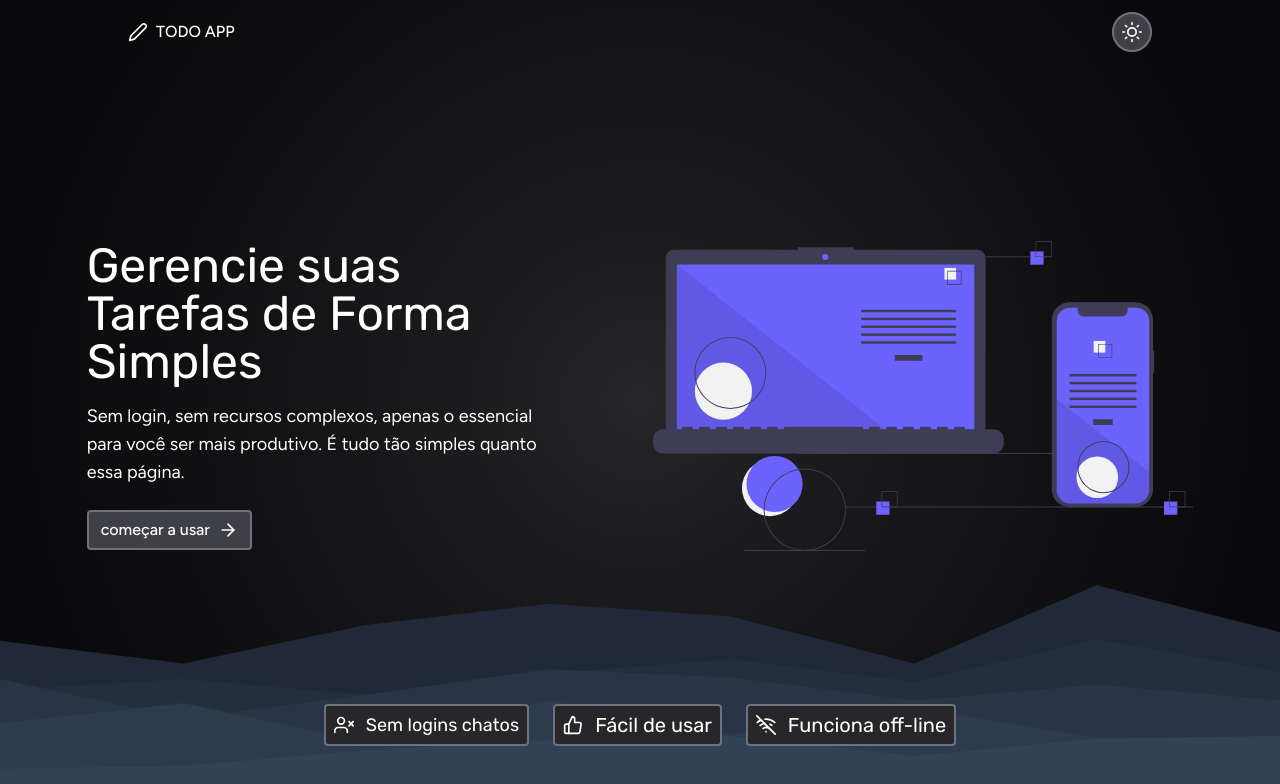
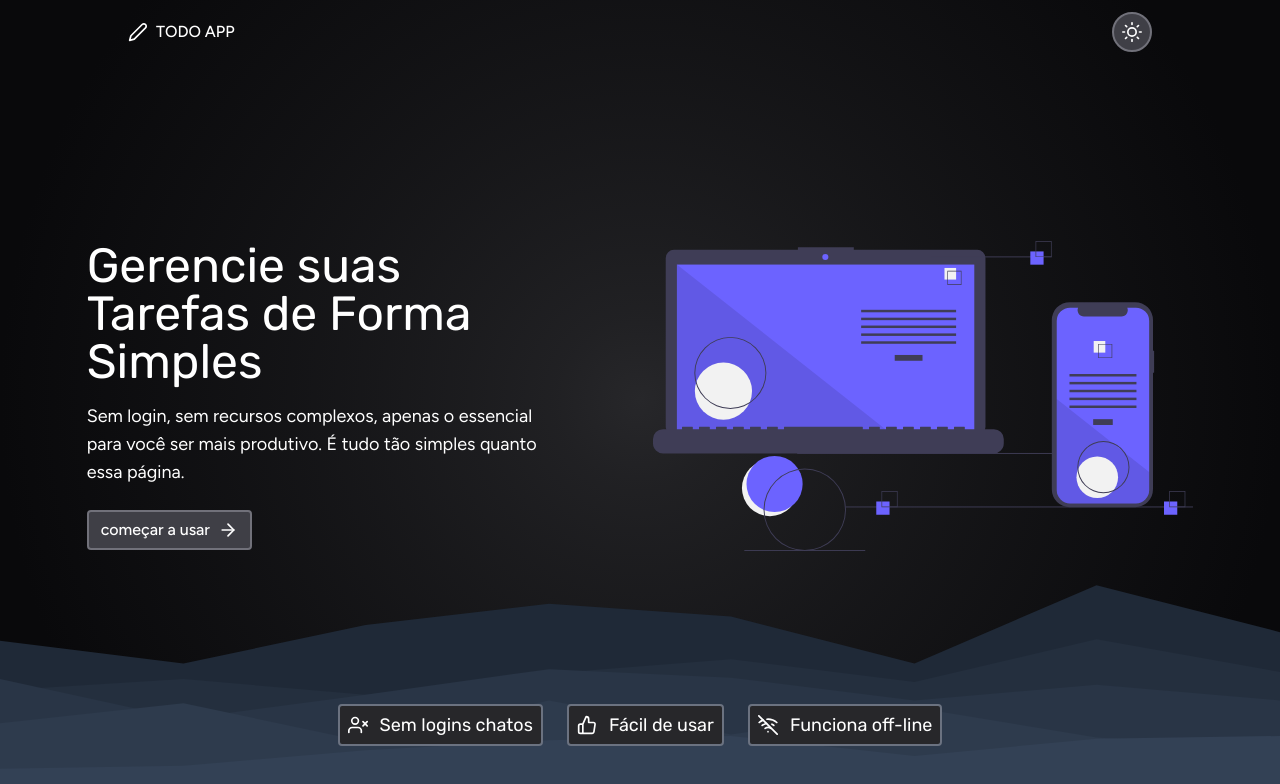
Before and after one commit to StomperHK/todo-app, a React (Vite) app: page / in a window 1280 px wide. Shown: the top 784 px of the page. Built offline with nearby package versions, Linux system fonts and the light colour scheme.

Commit message:
fix: animations not working.

```diff
--- a/src/landing-page/index.jsx
+++ b/src/landing-page/index.jsx
@@ -5,21 +5,34 @@ import { Header } from "../components/Header"
 import { Button } from "../components/Button"
 import { UserX, ThumbsUp, WifiOff, ArrowRight} from "react-feather"
 
+import { useLocation } from "react-router-dom";
+import styles from "./css/index.module.css"
 import progressiveSVG from "../assets/progressive.svg"
-import styles from "./css/index.module.css"
 
 export function LandingPage() {
   const {wavesbackground, featuresList} = styles
+  const location = useLocation()
 
-  useEffect(showLandingPage, [])
+  useEffect(showLandingPage, [location])
+
+  function toggleTransitionClasses(element, operation) {
+    const classes = element.dataset.jsAnimations.split(" ")
+
+    switch (operation) {
+      case "add":
+        classes.forEach(className => element.classList.add(className))
+        break
+      case "remove":
+        classes.forEach(className => element.classList.remove(className))
+        break
+    }
+  }
 
   function showLandingPage() {
-    let transitionClasses = ".opacity-5, .-translate-x-20 .translate-x-20, .-translate-y-20"
-    const hiddenSections = Array.from(document.querySelectorAll(transitionClasses))
+    const hiddenSections = Array.from(document.querySelectorAll(".transition-transform-opacity"))
 
-    transitionClasses = transitionClasses.replace(/[,.]/g, "").split(" ")
-    hiddenSections.forEach((section) => transitionClasses.forEach(className => section.classList.remove(className)))
-
+    hiddenSections.forEach((section) => toggleTransitionClasses(section, "add"))
+    setTimeout(() => hiddenSections.forEach((section) => toggleTransitionClasses(section, "remove")))
   }
 
   return (
@@ -28,7 +41,7 @@ export function LandingPage() {
       <main className={`${wavesbackground} full-height-minus-header bg-waves overflow-x-hidden`}>
         <div className="max-w-7xl m-auto">
           <figure className="flex justify-evenly gap-10 items-center min-h-[80vh] px-10 pt-16 pb-10 max-1000:flex-col max-1000:min-h-0">
-            <figcaption className="w-[40%] opacity-5 -translate-x-20 transition-transform-opacity delay-300 duration-500 max-1000:w-[100%] max-1000:max-w-[600px]">
+            <figcaption data-js-animations="opacity-5 -translate-x-20" className="w-[40%] opacity-5 -translate-x-20 transition-transform-opacity delay-300 duration-500 max-1000:w-[100%] max-1000:max-w-[600px]">
               <h1 className="mb-4 max-520:text-4xl">Gerencie suas Tarefas de Forma Simples</h1>
               <p className="mb-6 text-lg">
                 Sem login, sem recursos complexos, apenas o essencial para você ser mais produtivo. É tudo tão simples quanto essa página.
@@ -38,21 +51,21 @@ export function LandingPage() {
               </div>
             </figcaption>
 
-            <img src={progressiveSVG} className="remove-invert-filter w-[45%] opacity-5 translate-x-20 transition-transform-opacity delay-300 duration-500 max-1000:w-[100%] max-1000:max-w-[600px]" />
+            <img src={progressiveSVG} data-js-animations="opacity-5 translate-x-20" className="remove-invert-filter w-[45%] opacity-5 translate-x-20 transition-transform-opacity delay-300 duration-500 max-1000:w-[100%] max-1000:max-w-[600px]" />
           </figure>
 
-          <ul className={`${featuresList} flex justify-center gap-6 items-center px-6 opacity-5 -translate-y-20 transition-transform-opacity delay-500 duration-500 max-700:flex-col max-700:pb-12`}>
+          <ul data-js-animations="opacity-5 -translate-y-20" className={`${featuresList} flex justify-center gap-6 items-center px-6 opacity-5 -translate-y-20 transition-transform-opacity delay-500 duration-500 max-700:flex-col max-700:pb-12`}>
             <li>
               <UserX size={20} />
               <h2 className="text-lg">Sem logins chatos</h2>
             </li>
             <li>
               <ThumbsUp size={20} />
-              <h2 className="text-xl">Fácil de usar</h2>
+              <h2 className="text-lg">Fácil de usar</h2>
             </li>
             <li>
               <WifiOff size={20} />
-              <h2 className="text-xl">Funciona off-line</h2>
+              <h2 className="text-lg">Funciona off-line</h2>
             </li>
           </ul>
         </div>
--- a/src/todo-app/index.jsx
+++ b/src/todo-app/index.jsx
@@ -1,4 +1,4 @@
-import { useState, useReducer, useEffect, useRef, useContext } from "react";
+import { useState, useReducer, useEffect, useRef } from "react";
 
 import { Header } from "../components/Header";
 import { Toaster } from "../components/Toaster";
@@ -7,6 +7,7 @@ import { Sidebar } from "./Sidebar";
 import { TodoForm } from "./TodoForm";
 import { TodoItem } from "./TodoItem";
 
+import { useLocation } from "react-router-dom";
 import styles from "./css/Todo.module.css";
 import { todosReducer } from "../lib/todosReducer";
 import { ModalContext } from "../lib/modalContext";
@@ -17,6 +18,7 @@ export function TodoApp() {
   const [toasterState, setToasterState] = useState({isVisible: false, status: "", title: ""})
   const [modalState, setModalState] = useState({isVisible: false, title:"", description: "", action: null })
   const [todos, dispatch] = useReducer(todosReducer, [])
+  const location = useLocation()
 
   let todosStorageMethodsRef = useRef(null)
 
@@ -24,7 +26,7 @@ export function TodoApp() {
 
 
   useEffect(manageTodosStorage, [todos])
-  useEffect(showPage, [])
+  useEffect(showPage, [location])
 
 
   function manageTodosStorage() {
@@ -44,7 +46,7 @@ export function TodoApp() {
     if (todosStorageMethodsRef.current.status === "local-storage-not-supported") {
       todosStorageMethodsRef.current = null
 
-      showToaster("error", "Serviço para armazenar tarefas indisponível")
+      showToaster("error", "Serviço para armazenar tarefas indisponível.")
       return
     }
 
@@ -118,7 +120,7 @@ export function TodoApp() {
   function showPage() {
     const hiddenSection = document.querySelector(".transition-transform-opacity")
 
-    hiddenSection.classList.remove("opacity-5", "-translate-y-20")
+    setTimeout(() => hiddenSection.classList.remove("opacity-5", "-translate-y-20"), 0)
 
   }
 
@@ -143,7 +145,7 @@ export function TodoApp() {
         <ModalContext.Provider value={showModal}>
           <div className="flex items-start gap-4 w-fit m-auto mt-10 mb-10 -translate-x-[160px] max-1280:block max-1280:translate-x-0">
             <Sidebar todos={todos} />
-            <main className="order-1 max-w-xl w-[90svw]  py-3 px-4 border-2 border-zinc-500 rounded-md bg-zinc-800 shadow-normal">
+            <main className="order-1 max-w-xl w-[90svw] py-3 px-4 border-2 border-zinc-500 rounded-md bg-zinc-800 shadow-normal">
               <h2 className="text-center  mb-3">Criar Tarefa</h2>
               <TodoForm addTodoDispatcher={addTodoDispatcher} />
               <ul className={`${todoList} rounded-md`}>
```
